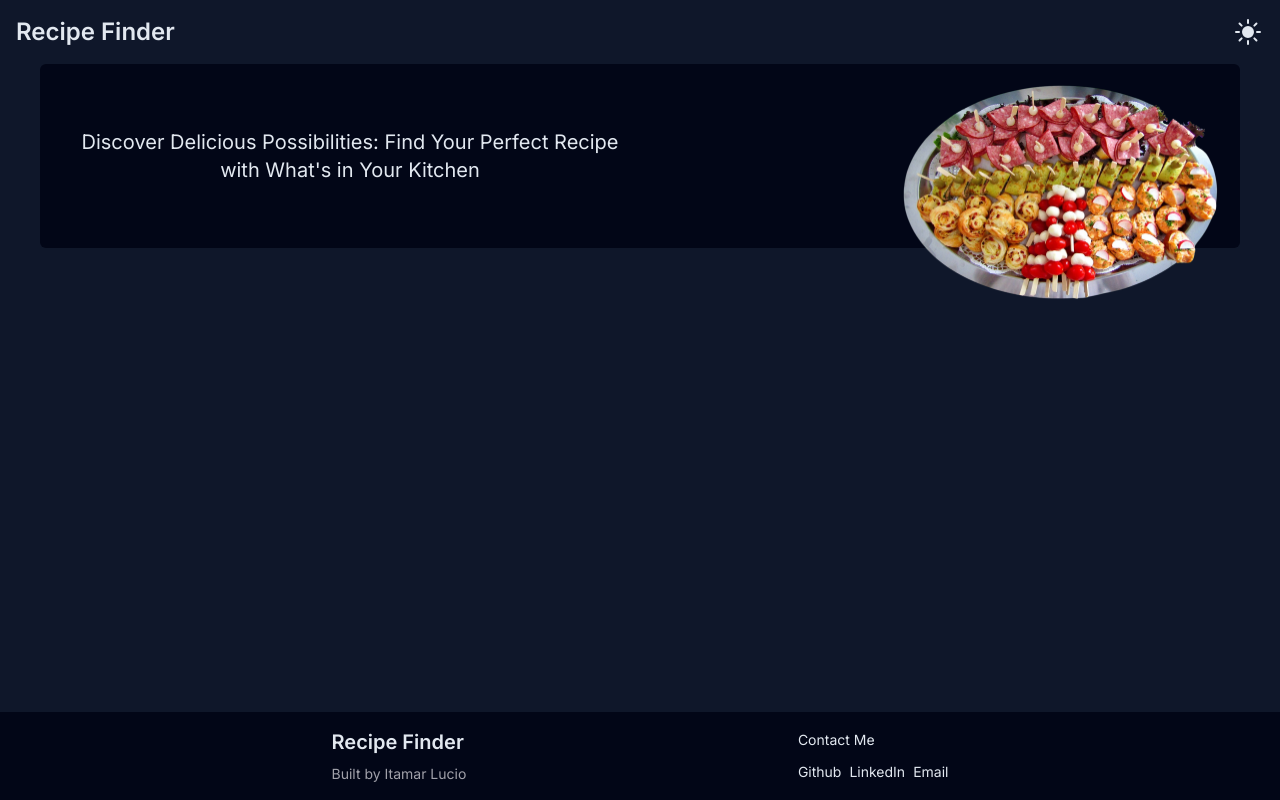
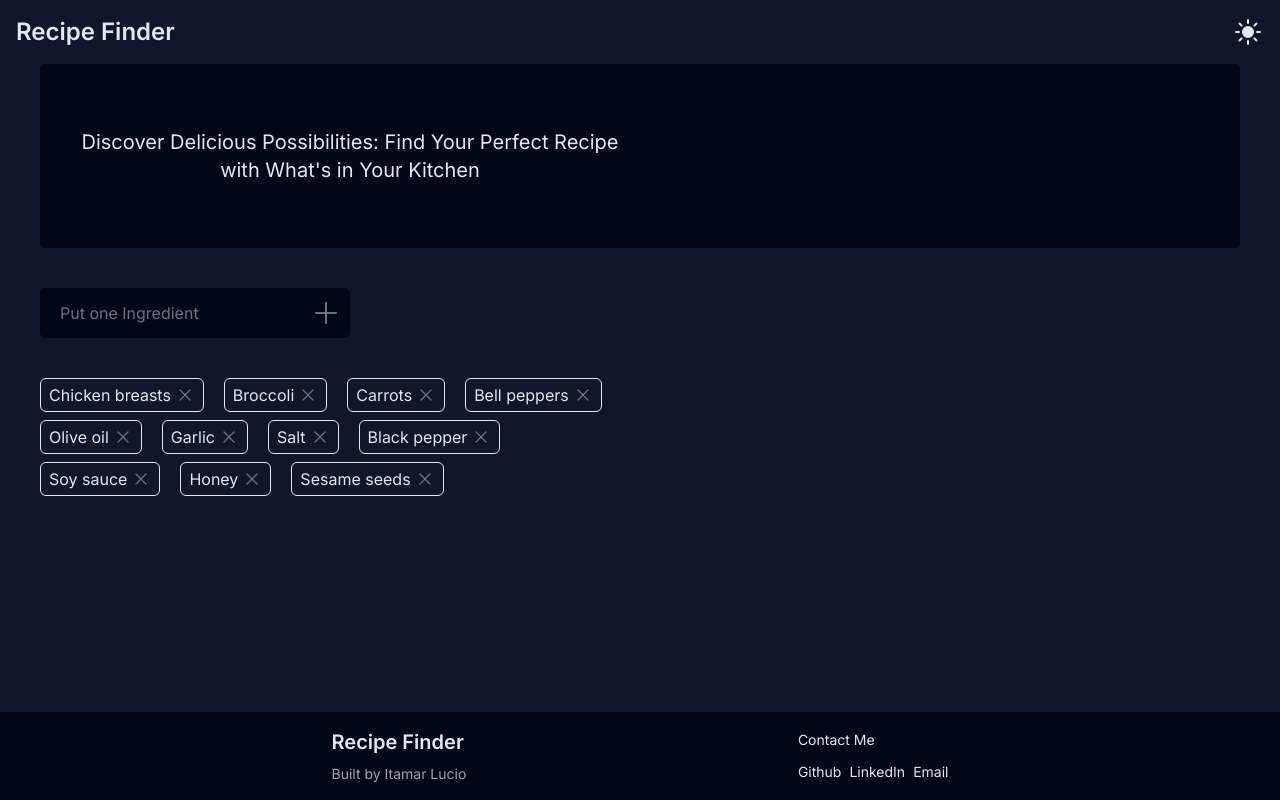
Before and after one commit to ItamarLu/Recipe-finder, a Next.js app: page / in a window 1280 px wide. Built offline with nearby package versions, Linux system fonts and the light colour scheme.

Commit message:
Input field for ingredients and section for showing them

```diff
--- a/app/page.tsx
+++ b/app/page.tsx
@@ -1,9 +1,13 @@
 import Hero from "./ui/hero";
+import Ingredients from "./ui/ingredients";
+import Search from "./ui/Search";
 
 export default function Home() {
   return (
-    <main className="flex flex-col px-10 flex-grow">
+    <main className="flex flex-col px-10 pb-5 flex-grow">
       <Hero />
+      <Search />
+      <Ingredients />
     </main>
   );
 }
--- a/app/ui/hero.tsx
+++ b/app/ui/hero.tsx
@@ -8,13 +8,13 @@ export default function Hero() {
       </div>
       <div className="w-2/4 flex justify-end min-w-40 sm:min-w-80">
         <div className='sm:absolute flex items-center'>
-          <Image
+          {/* <Image
             src="/food-1.png"
             width={1280}
             height={865}
             className='max-w-40 sm:max-w-80'
             alt="Image of variety of food on a plate. By Sr. M. Jutta from Pixabay"
-          />
+          /> */}
         </div>
       </div>
     </div>
--- /dev/null
+++ b/app/ui/ingredients.tsx
@@ -0,0 +1,32 @@
+import { XMarkIcon } from '@heroicons/react/24/solid'
+
+export default function Ingredients() {
+  const ingredientsList = [
+    "Chicken breasts",
+    "Broccoli",
+    "Carrots",
+    "Bell peppers",
+    "Olive oil",
+    "Garlic",
+    "Salt",
+    "Black pepper",
+    "Soy sauce",
+    "Honey",
+    "Sesame seeds"
+  ];
+
+  return (
+    <div>
+      <ul className="flex flex-wrap gap-x-5 gap-y-2 max-w-xl">
+        {ingredientsList.map((name) => (
+          <li className="flex items-center border border-slate-200 pl-2 py-1 rounded-md" key={name}>
+            {name}
+            <button className='group pl-1 pr-2'>
+              <XMarkIcon className='size-5 text-gray-500 group-hover:text-slate-200 group-hover:animate-pulse'/>
+            </button>
+          </li>
+        ))}
+      </ul>
+    </div>
+  )
+}
--- /dev/null
+++ b/app/ui/search.tsx
@@ -0,0 +1,21 @@
+import { PlusIcon } from '@heroicons/react/24/solid'
+
+export default function Search() {
+  return (
+    <div className="py-10">
+      <div className="flex items-center gap-1 w-fit bg-slate-950 rounded-md">
+        <label htmlFor="search" className="sr-only">
+          Search
+        </label>
+        <input
+          id='search'
+          className="bg-slate-950 rounded-md py-2 pl-5 pr-1 placeholder:text-gray-500 h-[50px] outline-none"
+          placeholder="Put one Ingredient"
+        />
+        <button className='rounded-md px-2 group h-[50px]'>
+          <PlusIcon className='size-8 text-gray-500 group-hover:text-slate-200 group-hover:animate-pulse'/>
+        </button>
+      </div>
+    </div>
+  );
+}
```
